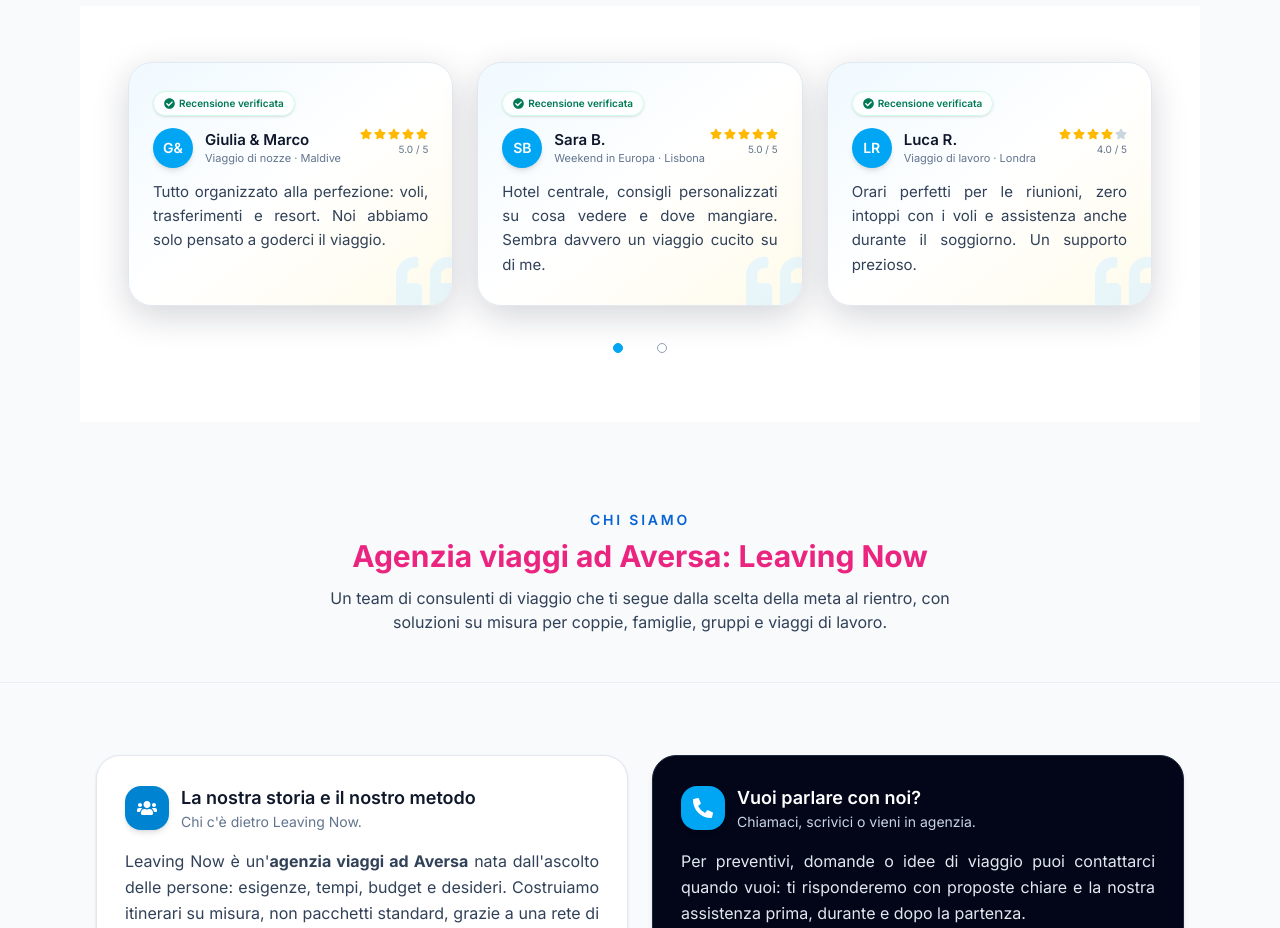
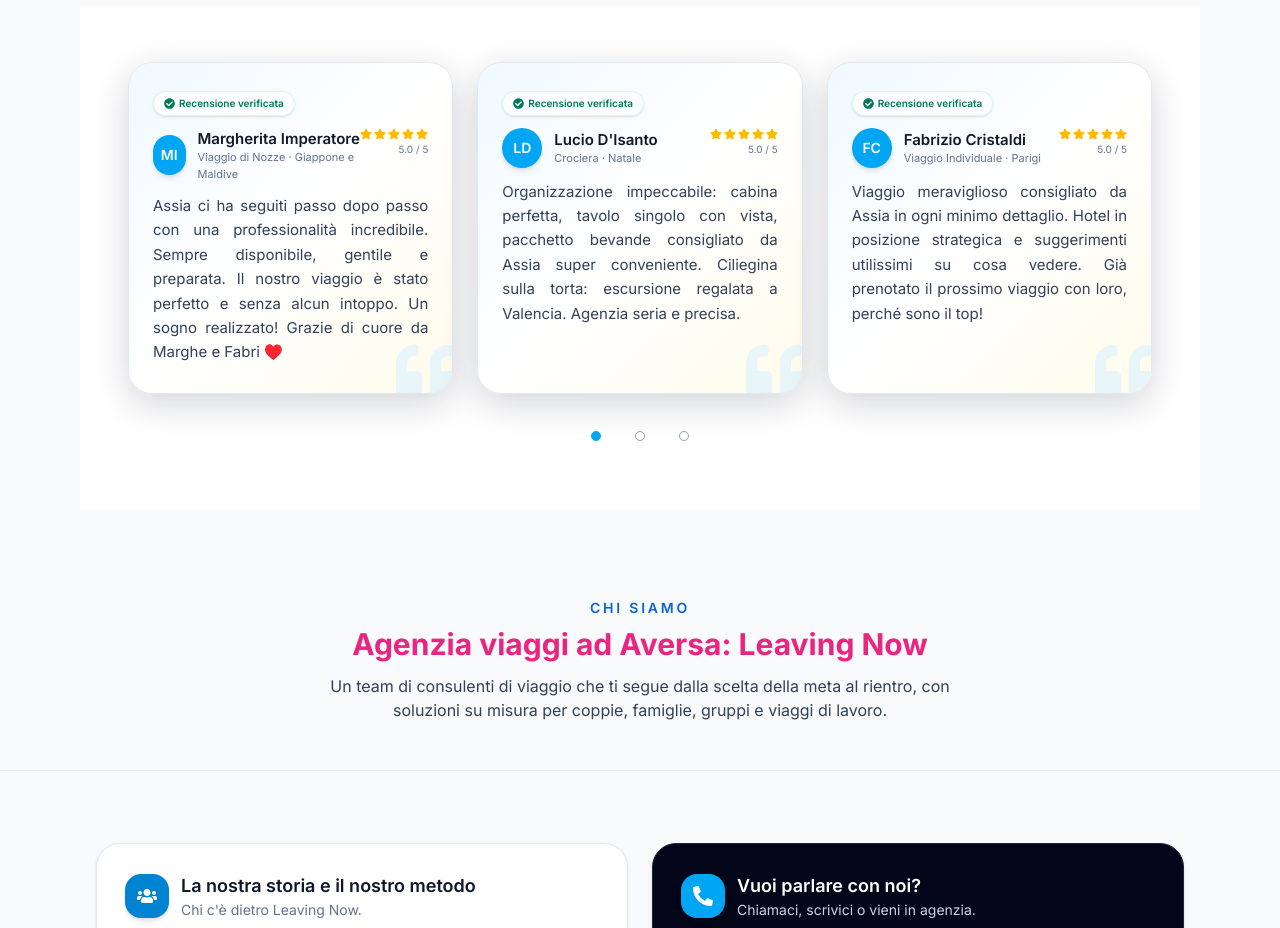
Before and after one commit to schiavonelu/leavingnow-site, a React (Vite) app: page / in a window 1280 px wide. Shown: the part 4360-5288 px from the top of the page. Built offline with nearby package versions, Linux system fonts and the light colour scheme.

Commit message:
recensioni

```diff
--- a/src/components/ui/ReviewsSection.jsx
+++ b/src/components/ui/ReviewsSection.jsx
@@ -4,39 +4,45 @@
 
 const reviews = [
   {
-    name: "Giulia & Marco",
-    tripType: "Viaggio di nozze · Maldive",
-    text: "Tutto organizzato alla perfezione: voli, trasferimenti e resort. Noi abbiamo solo pensato a goderci il viaggio.",
+    name: "Margherita Imperatore",
+    tripType: "Viaggio di Nozze · Giappone e Maldive",
+    text: "Assia ci ha seguiti passo dopo passo con una professionalità incredibile. Sempre disponibile, gentile e preparata. Il nostro viaggio è stato perfetto e senza alcun intoppo. Un sogno realizzato! Grazie di cuore da Marghe e Fabri ♥️",
     rating: 5,
   },
   {
-    name: "Sara B.",
-    tripType: "Weekend in Europa · Lisbona",
-    text: "Hotel centrale, consigli personalizzati su cosa vedere e dove mangiare. Sembra davvero un viaggio cucito su di me.",
+    name: "Lucio D'Isanto",
+    tripType: "Crociera · Natale",
+    text: "Organizzazione impeccabile: cabina perfetta, tavolo singolo con vista, pacchetto bevande consigliato da Assia super conveniente. Ciliegina sulla torta: escursione regalata a Valencia. Agenzia seria e precisa.",
     rating: 5,
   },
   {
-    name: "Luca R.",
-    tripType: "Viaggio di lavoro · Londra",
-    text: "Orari perfetti per le riunioni, zero intoppi con i voli e assistenza anche durante il soggiorno. Un supporto prezioso.",
-    rating: 4,
-  },
-  {
-    name: "Famiglia Esposito",
-    tripType: "Viaggio di gruppo · Tenerife",
-    text: "Gruppo numeroso ma tutto gestito alla grande: camere vicine, transfer comodi, escursioni organizzate. Esperienza da rifare.",
+    name: "Fabrizio Cristaldi",
+    tripType: "Viaggio Individuale · Parigi",
+    text: "Viaggio meraviglioso consigliato da Assia in ogni minimo dettaglio. Hotel in posizione strategica e suggerimenti utilissimi su cosa vedere. Già prenotato il prossimo viaggio con loro, perché sono il top!",
     rating: 5,
   },
   {
-    name: "Francesca C.",
-    tripType: "Crociera MSC · Mediterraneo",
-    text: "Ci siamo sentiti seguiti dall’inizio alla fine. Ogni dettaglio, dalla cabina alle escursioni, era pensato per noi.",
+    name: "Matteo Massaro",
+    tripType: "Viaggio di Nozze · Cile e Aruba",
+    text: "Agenzia di fiducia da anni. L’ultimo viaggio in Cile e Aruba è stato straordinario: Atacama, Patagonia, Caraibi… tutto perfetto e organizzato nei minimi dettagli. Servizio eccezionale ovunque siamo stati.",
     rating: 5,
   },
   {
-    name: "Alessandro P.",
-    tripType: "Tour su misura · Giappone",
-    text: "Itinerario studiato alla perfezione tra tradizione e modernità. Senza l’agenzia non avrei mai visto certi posti.",
+    name: "Anna Di Grazia",
+    tripType: "Viaggio di Gruppo · Amsterdam",
+    text: "Meta stupenda resa ancora migliore dalla loro assistenza! Ogni viaggio con loro è studiato alla perfezione, sanno sempre consigliare dove alloggiare in base alle esigenze. Professionalità e preparazione al top.",
+    rating: 5,
+  },
+  {
+    name: "Rosita Mendicino",
+    tripType: "Mare Italia",
+    text: "Assia è stata impeccabile: professionale, disponibile e attenta ad ogni dettaglio. Ha capito subito le mie esigenze e costruito un viaggio perfetto. Servizio accurato, gentilezza e massima attenzione al cliente.",
+    rating: 5,
+  },
+  {
+    name: "Michela Cannavale",
+    tripType: "Viaggio di Nozze · New York & Santo Domingo",
+    text: "Assia ha curato tutto nei dettagli: hotel perfetto a Manhattan, villaggio stupendo a Bayahibe, consigli utilissimi su trasporti e attrazioni. Ci ha assistiti anche durante un imprevisto. Ha realizzato un sogno!",
     rating: 5,
   },
 ];
@@ -68,7 +74,7 @@
   const intervalMs =
     perPage === 1 ? AUTO_SLIDE_MS_MOBILE : AUTO_SLIDE_MS_DESKTOP;
 
-  // autoplay tra le pagine (solo se ci sono più pagine e la sezione è visibile)
+  // autoplay
   useEffect(() => {
     if (pageCount <= 1 || !isVisible) return;
 
@@ -157,7 +163,7 @@
             ))}
           </div>
 
-          {/* Pallini di pagina */}
+          {/* PAGINATION DOTS */}
           <div className="flex flex-col items-center gap-1.5 mt-6">
             <div className="flex justify-center items-center gap-2">
               {Array.from({ length: pageCount }).map((_, index) => {
@@ -168,7 +174,6 @@
                     type="button"
                     onClick={() => setCurrentPage(index)}
                     className="inline-flex h-8 w-8 md:h-9 md:w-9 items-center justify-center group"
-                    aria-label={`Mostra gruppo recensioni ${index + 1}`}
                   >
                     <span
                       className={[
```
